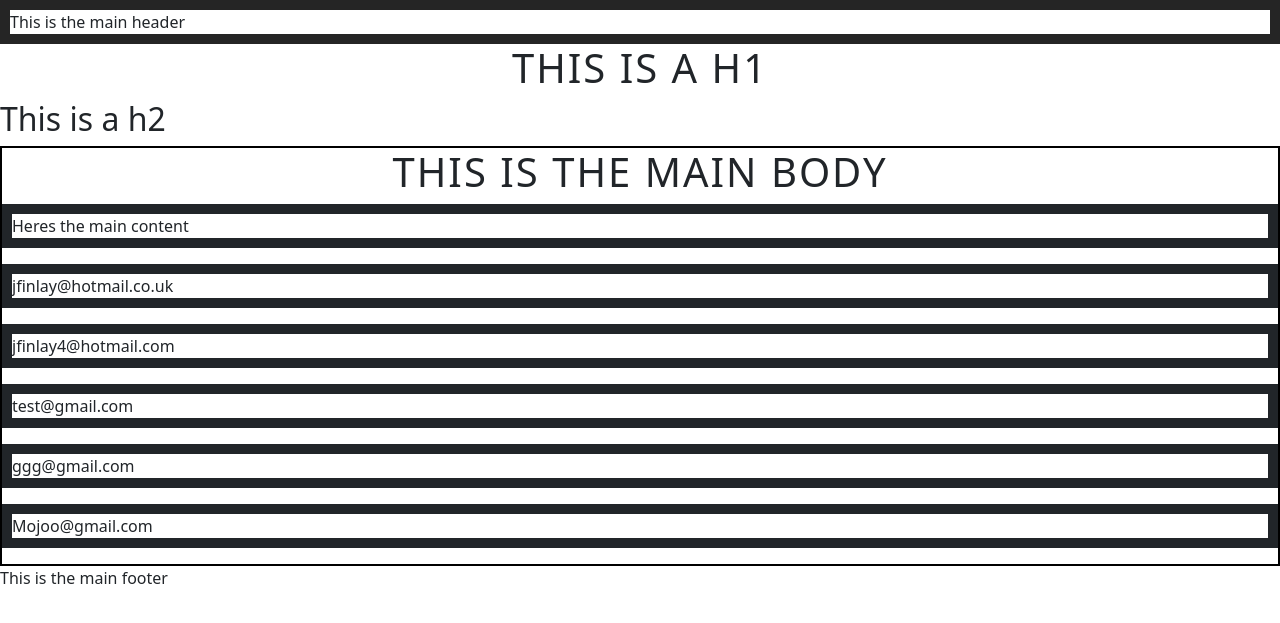
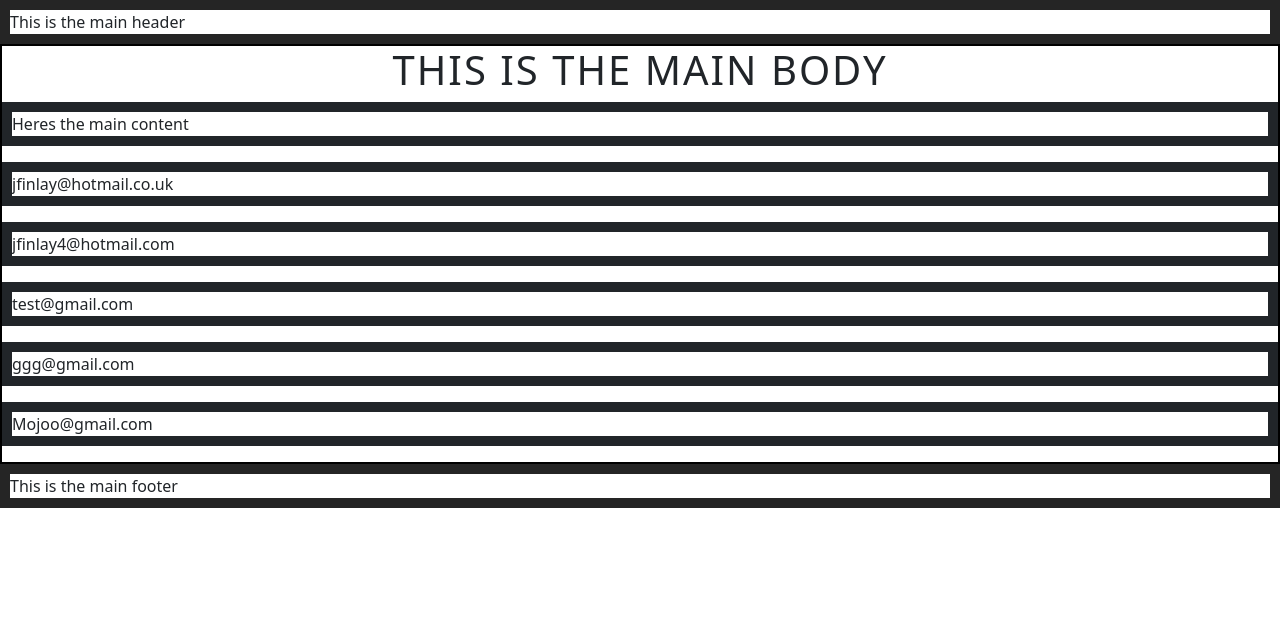
Before and after one commit to Jordan-Finlay/blog_online, a Django app: page / in a window 1280 px wide. Shown: the top 623 px of the page. Run offline with Django 4.2, Linux system fonts and the light colour scheme; data comes from the database, SQL or seed files in the repository; both versions use the stored data as it was after the commit.

Commit message:
updated templates

```diff
--- a/personal/templates/personal/home.html
+++ b/personal/templates/personal/home.html
@@ -7,8 +7,6 @@
     <h1>This is the main body</h1>
     <p>Heres the main content</p>
 
-    {{tester_string}}
-
     {% for account in accounts %}
         <p>{{account}}</p>
     {% endfor %}
--- a/templates/main.html
+++ b/templates/main.html
@@ -12,14 +12,11 @@
 <header style="border: 10px solid #252525;">This is the main header</header>
 
 
-    <h1>This is a h1</h1>
-    <h2>This is a h2</h2>
-
 {% block content %}
 {% endblock content %}
 
 
-<footer>This is the main footer</footer>
+<footer style="border: 10px solid #252525;">This is the main footer</footer>
 
 </body>
 </html>
```
Also changed, not shown: db.sqlite3.
